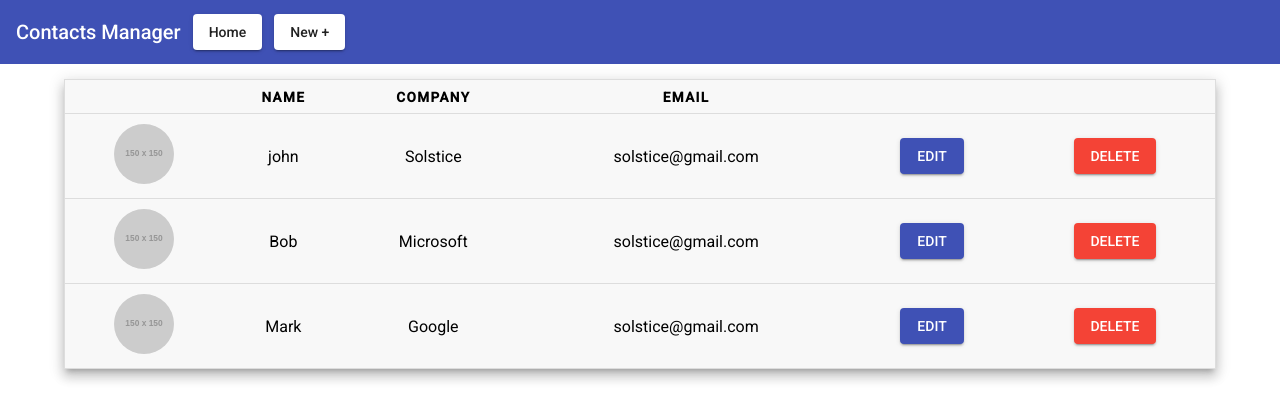
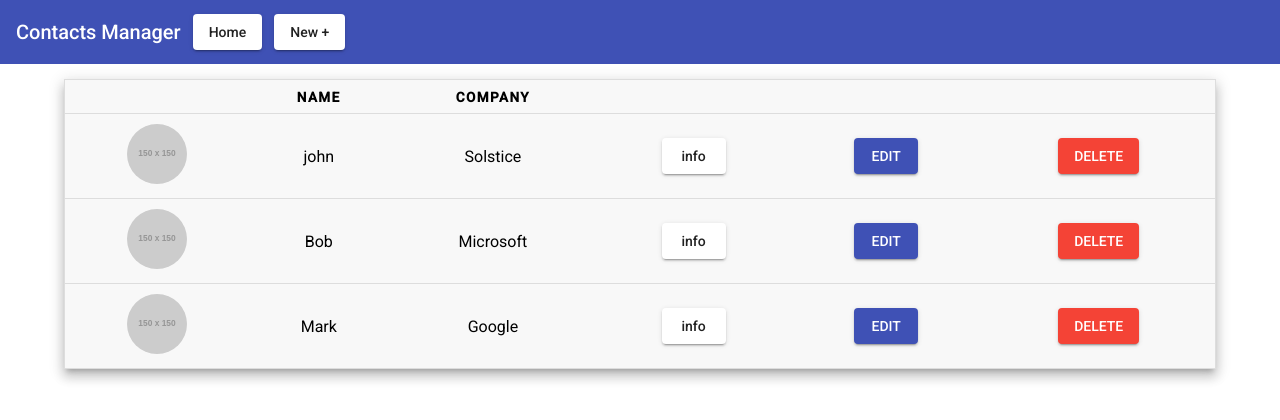
Before and after one commit to MatMiraglio/Contacts-Manager, an Angular app: page / in a window 1280 px wide. Shown: the top 420 px of the page. Built offline with nearby package versions, Linux system fonts and the light colour scheme.

Commit message:
work on list view

```diff
--- a/src/app/contact-list/contact-list.component.html
+++ b/src/app/contact-list/contact-list.component.html
@@ -5,17 +5,19 @@
           <th></th>
           <th>Name</th>
           <th>Company</th>
-          <th>Email</th>
+          <th></th>
           <th></th>
           <th></th>
       </tr>
     </thead>
     <tbody>
       <tr *ngFor='let contact of ContactList'>
-          <td><app-contact-profile-pic [pictureUrl]="contact.profilePicUrl" ></app-contact-profile-pic></td>
+          <td><app-contact-profile-pic [pictureUrl]="contact.profilePicUrl"></app-contact-profile-pic></td>
           <td>{{ contact.name }}</td>
           <td>{{ contact.company }}</td>
-          <td>{{ contact.email }}</td>
+          <td>
+              <a mat-raised-button [routerLink]="['/contacts', 'edit', contact.id]">info</a>
+          </td>
           <td>
               <a mat-raised-button color="primary" [routerLink]="['/contacts', 'edit', contact.id]">EDIT</a>
           </td>
```
